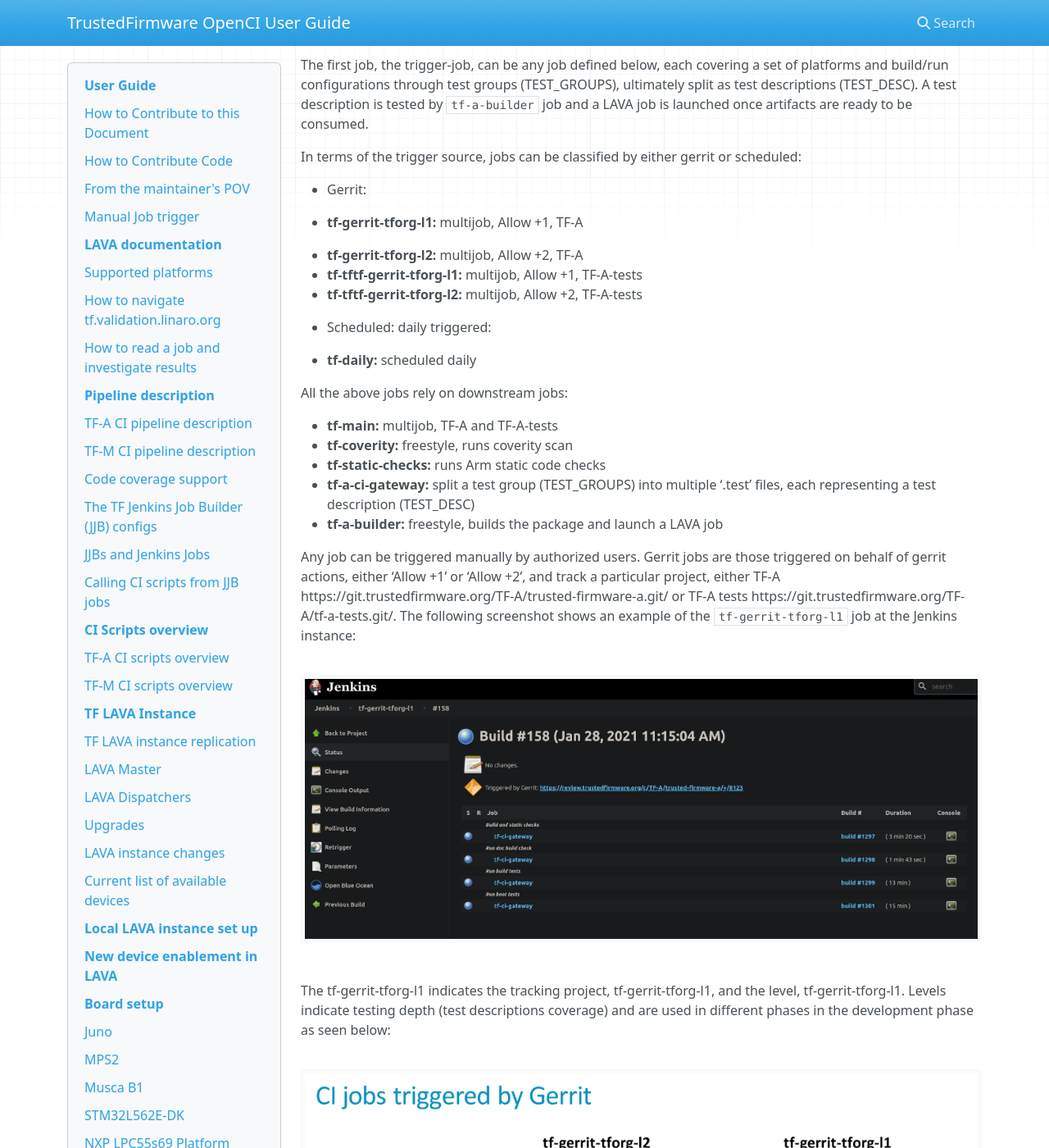
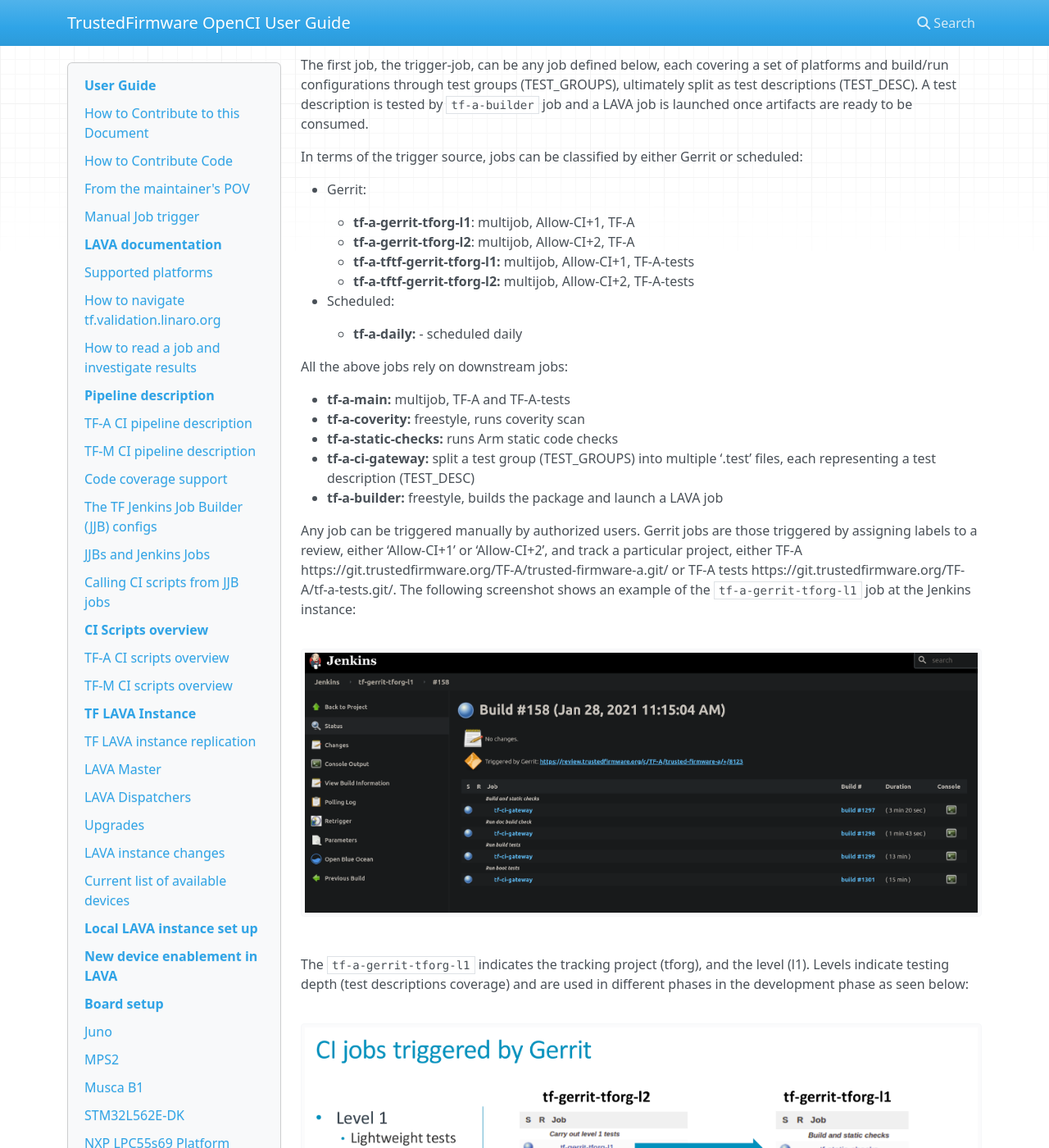
Before and after one commit to saheerb/ci-test, an MkDocs documentation site: the page built from docs/index.md, in a window 1280 px wide and 1400 px high, scrolled down 12931 px. Shown: the whole window at 82% size. Built offline with MkDocs 1.6.1, drawn with Linux system fonts in a browser that asks for light colours; nearby versions of some CDN libraries; some of the changed text lies outside the part shown.

Commit message:
index.md: Consistently update TF-A job names and other improvements
Formatting fixes/improvements, copy-paste typo fixes.

Signed-off-by: Paul Sokolovsky <paul.sokolovsky@linaro.org>
Change-Id: Id2fdcbeb4386d357bbb87923475d4ee3febfb334

````diff
--- a/docs/index.md
+++ b/docs/index.md
@@ -220,42 +220,41 @@ Below is a general picture of the Trusted firmware A CI flow. Top boxes are Jenk
 
 The first job, the trigger-job, can be any job defined below, each covering a set of platforms and build/run configurations through test groups (TEST_GROUPS),  ultimately split as test descriptions (TEST_DESC). A  test description is tested by `tf-a-builder` job and a LAVA job is launched once artifacts are ready to be consumed.
 
-In terms of the trigger source, jobs can be classified by either gerrit or scheduled:
+In terms of the trigger source, jobs can be classified by either Gerrit or scheduled:
 
 * Gerrit:
+    * **tf-a-gerrit-tforg-l1**: multijob, Allow-CI+1, TF-A
+    * **tf-a-gerrit-tforg-l2**: multijob, Allow-CI+2, TF-A
+    * **tf-a-tftf-gerrit-tforg-l1:** multijob, Allow-CI+1, TF-A-tests
+    * **tf-a-tftf-gerrit-tforg-l2:** multijob, Allow-CI+2, TF-A-tests
 
-   * **tf-gerrit-tforg-l1:** multijob, Allow +1, TF-A
-   * **tf-gerrit-tforg-l2:** multijob, Allow +2, TF-A
-   * **tf-tftf-gerrit-tforg-l1:** multijob, Allow +1, TF-A-tests
-   * **tf-tftf-gerrit-tforg-l2:** multijob, Allow +2, TF-A-tests
-
-* Scheduled: daily triggered:
-
-   * **tf-daily:** scheduled daily
+* Scheduled:
+    * **tf-a-daily:** - scheduled daily
 
 All the above jobs rely on downstream jobs:
 
-* **tf-main:** multijob, TF-A and TF-A-tests
-* **tf-coverity:** freestyle, runs coverity scan
-* **tf-static-checks:** runs Arm static code checks
+* **tf-a-main:** multijob, TF-A and TF-A-tests
+* **tf-a-coverity:** freestyle, runs coverity scan
+* **tf-a-static-checks:** runs Arm static code checks
 * **tf-a-ci-gateway:** split a test group (TEST_GROUPS) into multiple ‘.test’ files, each representing a test description (TEST_DESC)
 * **tf-a-builder:** freestyle, builds the package and launch a LAVA job
 
-Any job can be triggered manually by authorized users. Gerrit jobs are those triggered on behalf of gerrit actions, either ‘Allow +1’ or ‘Allow +2’, and track a particular project, either TF-A https://git.trustedfirmware.org/TF-A/trusted-firmware-a.git/ or TF-A tests https://git.trustedfirmware.org/TF-A/tf-a-tests.git/. The following screenshot shows an example of the `tf-gerrit-tforg-l1` job at the Jenkins instance:
+Any job can be triggered manually by authorized users. Gerrit jobs are those triggered by assigning labels to a review, either ‘Allow-CI+1’ or ‘Allow-CI+2’, and track a particular project, either TF-A https://git.trustedfirmware.org/TF-A/trusted-firmware-a.git/ or TF-A tests https://git.trustedfirmware.org/TF-A/tf-a-tests.git/. The following screenshot shows an example of the `tf-a-gerrit-tforg-l1` job at the Jenkins instance:
 
 ![Alt text](images/Jenkins-build-158.png "tf-gerrit job")
 
-The tf-gerrit-tforg-l1 indicates the tracking project, tf-gerrit-tforg-l1, and the level, tf-gerrit-tforg-l1. Levels indicate testing depth (test descriptions coverage) and are used in different phases in the development phase as seen below:
+The `tf-a-gerrit-tforg-l1` indicates the tracking project (tforg), and the level (l1). Levels indicate testing depth (test descriptions coverage) and are used in different phases in the development phase as seen below:
 
 ![Alt text](images/ci-jobs-triggered-by-gerrit.png "jobs trigger")
 
-The job tf-daily runs daily, uses the latest code (the HEAD commit) and triggers two jobs: tf-main and tf-coverity. The job tf-main is the one covering most platforms so it takes longer to complete (approximately 1.5 hours)
+The job `tf-a-daily` runs daily, uses the latest code (the HEAD commit) and triggers two jobs: `tf-a-main` and `tf-a-coverity`. The job `tf-a-main` is the one covering most platforms so it takes longer to complete (approximately 1.5 hours)
 
 ![Alt text](images/overnight-ci-job.png "Overnight job")
 
-Notice that the  tf-main job also triggers tf-static-checks, the job that launches project-related static checks (copyright presence, headers in alphabetical order, line endings, coding style and banned APIs) and execute Clang static analyzer (scan-build). The job tf-coverity runs the Coverity static code check and reports metrics (defects) at https://scan.coverity.com/projects/arm-software-arm-trusted-firmware?tab=overview
+Notice that the `tf-a-main` job also triggers `tf-a-static-checks`, the job that launches project-related static checks (copyright presence, headers in alphabetical order, line endings, coding style and banned APIs) and execute Clang static analyzer (scan-build).
+The job `tf-a-coverity` runs the Coverity static code check and reports metrics (defects) at [https://scan.coverity.com/projects/arm-software-arm-trusted-firmware?tab=overview](https://scan.coverity.com/projects/arm-software-arm-trusted-firmware?tab=overview).
 
-The job tf-a-builder is the builder job and its execution is containerized inside  docker-amd64-tf-a-bionic defined at https://git.trustedfirmware.org/ci/dockerfiles.git/ repository. Anyone can fetch it with the following command and use it for local compilation
+The job `tf-a-builder` is the builder job and its execution is containerized inside  docker-amd64-tf-a-bionic defined at https://git.trustedfirmware.org/ci/dockerfiles.git/ repository. Anyone can fetch it with the following command and use it for local compilation
 
 ```
 docker pull trustedfirmware/ci-amd64-ubuntu:bionic
@@ -943,9 +942,9 @@ The top level SQUAD project for TrustedFirmware is here:
 
 ## TF-A
 
-TF-A has several SQUAD projects, the most interesting is `tf-main`:
+TF-A has several SQUAD projects, the most interesting is `tf-a-main`:
 
-	https://qa-reports.linaro.org/tf/tf-main/
+	https://qa-reports.linaro.org/tf/tf-a-main/
 
 There are other project, but the details
 
````
